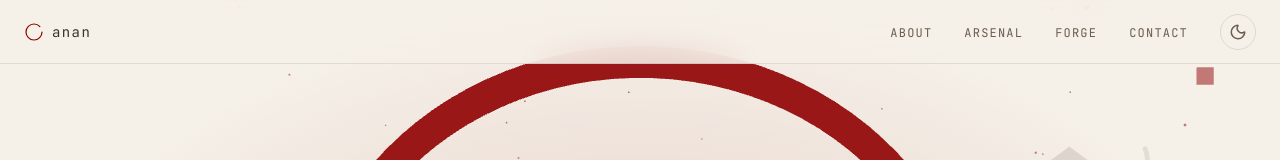
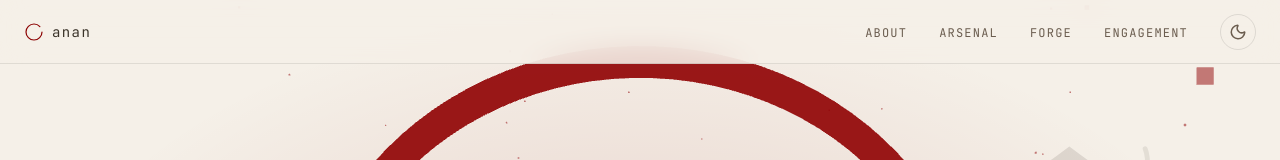
Before and after one commit to Anan-Saleh-1995/portfolio, a React (Vite) app: page / in a window 1280 px wide. Shown: the top 160 px of the page. Built offline with nearby package versions, Linux system fonts and the light colour scheme.

Commit message:
style(nav,contact): rename Contact to Engagement

```diff
--- a/src/features/contact/Contact.tsx
+++ b/src/features/contact/Contact.tsx
@@ -8,7 +8,7 @@ export function Contact() {
     <section id="contact" className={styles.root}>
       <div className={styles.container}>
         <div data-animate>
-          <SectionLabel number="05" title="Contact" />
+          <SectionLabel number="05" title="Engagement" />
         </div>
 
         <div className={styles.body} data-animate>
--- a/src/features/nav/Nav.tsx
+++ b/src/features/nav/Nav.tsx
@@ -8,7 +8,7 @@ const NAV_LINKS = [
   { href: "#about", label: "About" },
   { href: "#arsenal", label: "Arsenal" },
   { href: "#forge", label: "Forge" },
-  { href: "#contact", label: "Contact" },
+  { href: "#contact", label: "Engagement" },
 ];
 
 export function Nav() {
```
